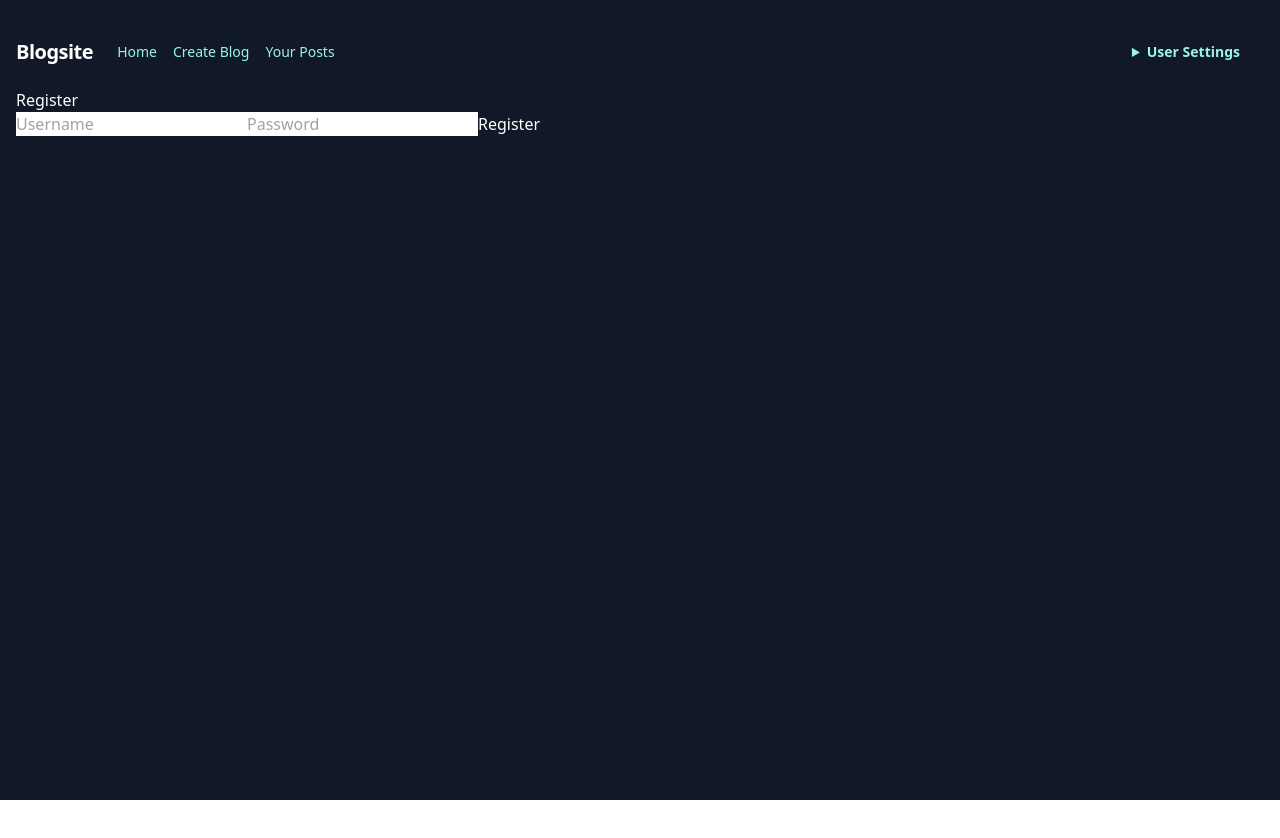
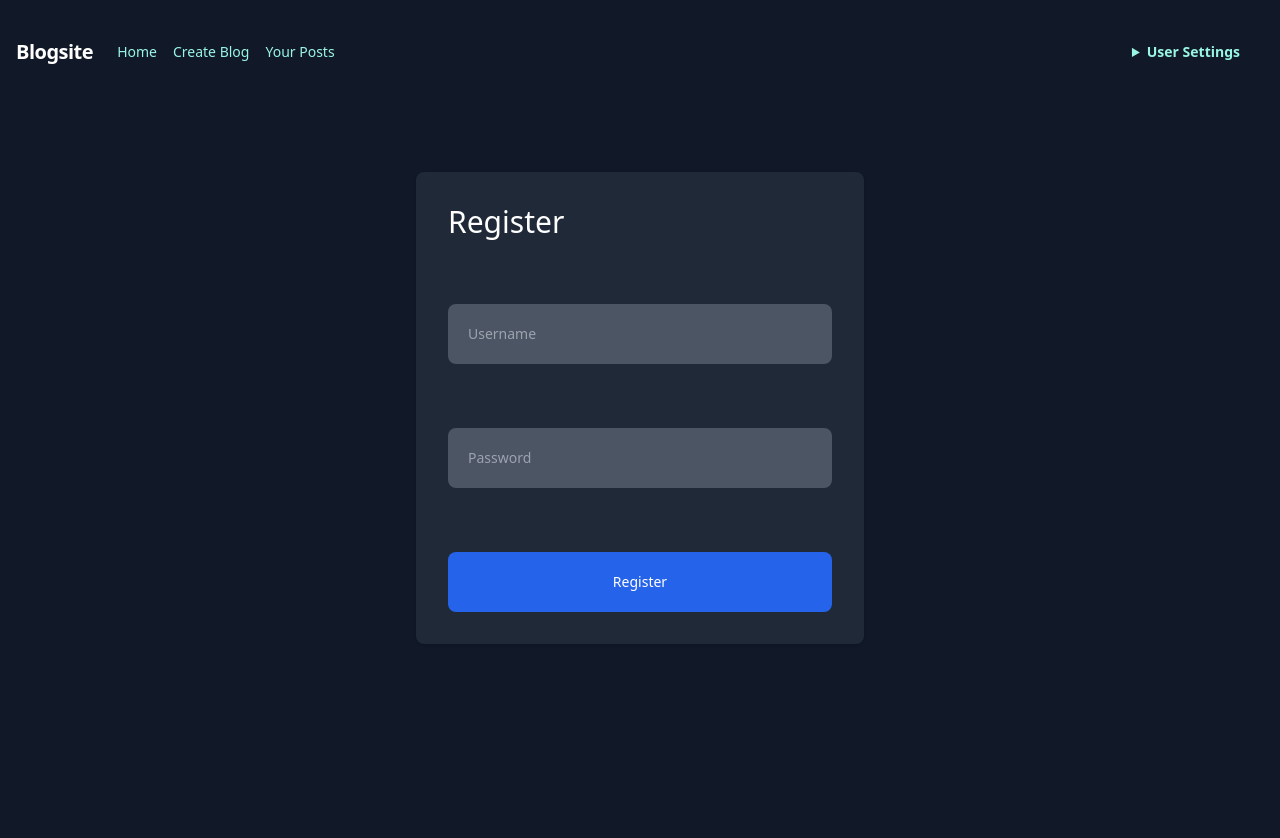
Before and after one commit to Isaac-Hall1/blogsite, a React (Vite) app in the folder frontend/: page /register in a window 1280 px wide. Shown: the top 838 px of the page. Before the commit the page ends 800 px from the top, so only its background shows below. Built offline with nearby package versions, Linux system fonts and the light colour scheme.

Commit message:
Added styling for login and register forms

```diff
--- a/frontend/index.html
+++ b/frontend/index.html
@@ -2,7 +2,6 @@
 <html lang="en">
 <head>
   <meta charset="UTF-8">
-  <link rel="icon" type="image/svg+xml" href="/vite.svg" />
   <meta name="viewport" content="width=device-width, initial-scale=1.0">
   <title>Blogsite</title>
 </head>
--- a/frontend/src/components/BlogFormat.tsx
+++ b/frontend/src/components/BlogFormat.tsx
@@ -102,12 +102,12 @@ const Blog: React.FC<myProps> = ({ Blog, mypost, blogview}) => {
                             <p className='truncate'>{formattedDate}</p>
                         </div>
                         <div className='w-1/3'>
-                            {mypost ? (<button onClick={deleteForm}>Delete</button>) : (<p className='truncate'>{authorName}</p>)}
+                            {mypost ? (<button className='text-black rounded-sm px-2 bg-red-700' onClick={deleteForm}>Delete</button>) : (<p className='truncate'>{authorName}</p>)}
                         </div>
                         <div className='w-1/3 flex justify-center'>
-                            <button className='px-2 text-right hover:cursor-pointer' data-action='upvote' onClick={changeUpvotes}>Upvote</button>
-                                <p className='truncate'>{upvote}</p>
-                            <button className='px-2 text-left hover:cursor-pointer' data-action='downvote' onClick={changeUpvotes}>Downvote</button>
+                            <button className='text-black rounded-sm px-2 text-right hover:cursor-pointer bg-green-400' data-action='upvote' onClick={changeUpvotes}>Upvote</button>
+                                <p className='truncate px-2'>{upvote}</p>
+                            <button className='text-black rounded-sm px-2 text-left hover:cursor-pointer bg-red-600' data-action='downvote' onClick={changeUpvotes}>Downvote</button>
                         </div>
                     </div>
                 </div>
--- a/frontend/src/components/LoginForms.tsx
+++ b/frontend/src/components/LoginForms.tsx
@@ -45,24 +45,30 @@ const Form: React.FC<myProps> = ({method}) => {
     }
 
     return (
-        <form onSubmit={handleSubmit} className="form-container">
-            <h1>{method}</h1>
+        <div className="w-full max-w-md p-4 rounded-lg shadow sm:p-6 md:p-8 bg-gray-800 border-gray-700">
+            <form onSubmit={handleSubmit} className="space-y-16">
+                <h1 className="text-3xl font-medium text-white">{method}</h1>
+                    <div>
                         <input
-                className="form-input"
+                            className="text-sm rounded-lg focus:ring-blue-500 focus:border-blue-500 block w-full p-5 bg-gray-600 border-gray-500 placeholder-gray-400 text-white"
                             type= 'text'
                             value={username}
                             onChange={(e) => setUsername(e.target.value)}
                             placeholder="Username"
                         />
+                    </div>
+                    <div>
                         <input
-                className="form-input"
+                            className="text-sm rounded-lg focus:ring-blue-500 focus:border-blue-500 block w-full p-5 bg-gray-600 border-gray-500 placeholder-gray-400 text-white"
                             type = 'password'
                             value={password}
                             onChange={(e) => setPassword(e.target.value)}
                             placeholder="Password"
                         />
-            <button className="form-button" type='submit'>{method}</button>
+                    </div>
+                <button className="w-full text-white focus:ring-4 focus:outline-none font-medium rounded-lg text-sm p-5 text-center bg-blue-600 hover:bg-blue-700 focus:ring-blue-800" type='submit'>{method}</button>
             </form>
+        </div>
     )
 }
 
--- a/frontend/src/pages/Login.tsx
+++ b/frontend/src/pages/Login.tsx
@@ -1,7 +1,11 @@
 import Form from '../components/LoginForms'
 
 function Login(){
-  return <Form method="Login"/>;
+  return(
+    <div className='h-screen flex justify-center items-center pb-40'>
+      <Form method="Login"/>
+    </div>
+    );
 }
 
 export default Login
--- a/frontend/src/pages/Register.tsx
+++ b/frontend/src/pages/Register.tsx
@@ -1,7 +1,11 @@
 import Form from "../components/LoginForms"
 
 function Register(){
-  return <Form method='Register'/>
+  return (
+    <div className='h-screen flex justify-center items-center pb-40'>
+      <Form method="Register"/>
+    </div>
+  );
 }
 
 export default Register
```
Also changed, not shown: 1 other file (tests, documents, lock files or other folders). Lines whose indentation alone changed are shown as unchanged.
